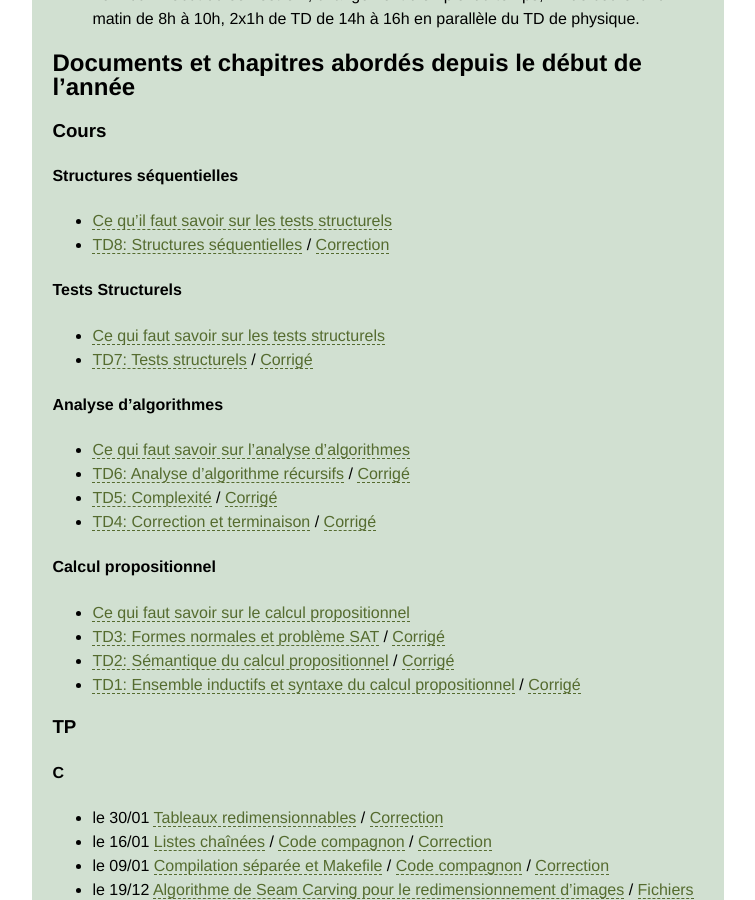
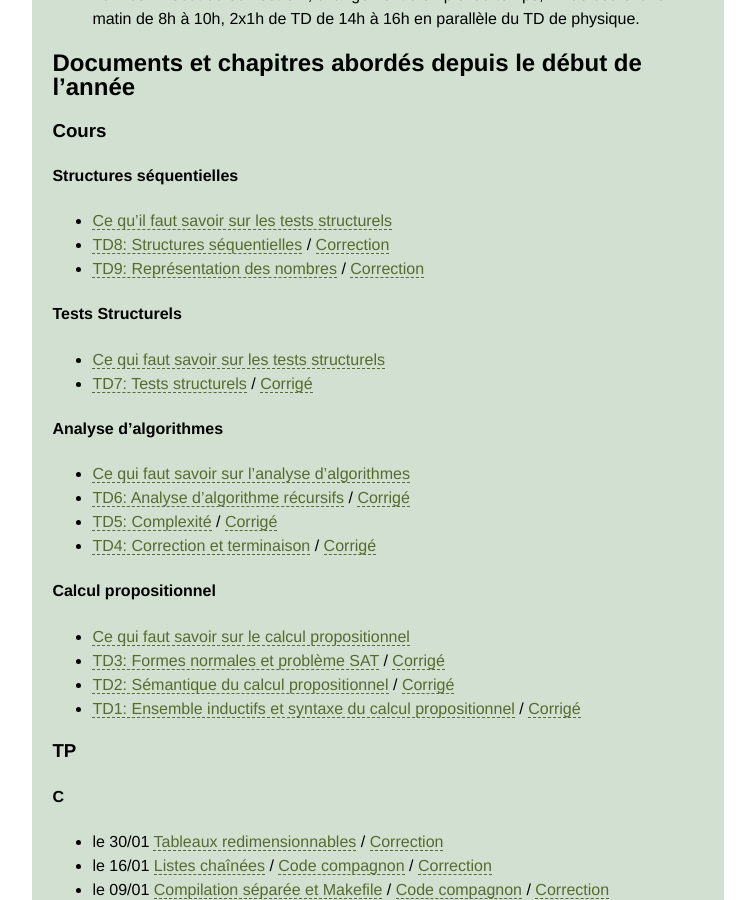
Before and after one commit to VladislavTempez/Vladislavtempez.github.io, a Jekyll site: the page built from pages/mp2i.md, in a window 1280 px wide and 900 px high, scrolled down 325 px. Shown: the whole window, without its empty margins (262-1017 px from the left). Built offline with Jekyll 4.4.1, drawn with Linux system fonts in a browser that asks for light colours.

Commit message:
TD nombre + correction

```diff
--- a/pages/mp2i.md
+++ b/pages/mp2i.md
@@ -17,6 +17,7 @@ description: Vladislav Tempez - Enseignement - MP2I - Informatique
 
 - [Ce qu'il faut savoir sur les tests structurels](https://nc-lycees.netocentre.fr/s/C4QN8geTtcANE3D)
 - [TD8: Structures séquentielles](https://nc-lycees.netocentre.fr/s/rHsqCQ3MisoHXbN) / [Correction](https://nc-lycees.netocentre.fr/s/BinKQZcqoJDdnq8)
+- [TD9: Représentation des nombres](https://nc-lycees.netocentre.fr/s/76b7acTRqHr5kxw) / [Correction](https://nc-lycees.netocentre.fr/s/HYmAg5L84r4Wx77)
 
 #### Tests Structurels
 - [Ce qui faut savoir sur les tests structurels](https://nc-lycees.netocentre.fr/s/4eP4EZkJ3sctMTp)
```
